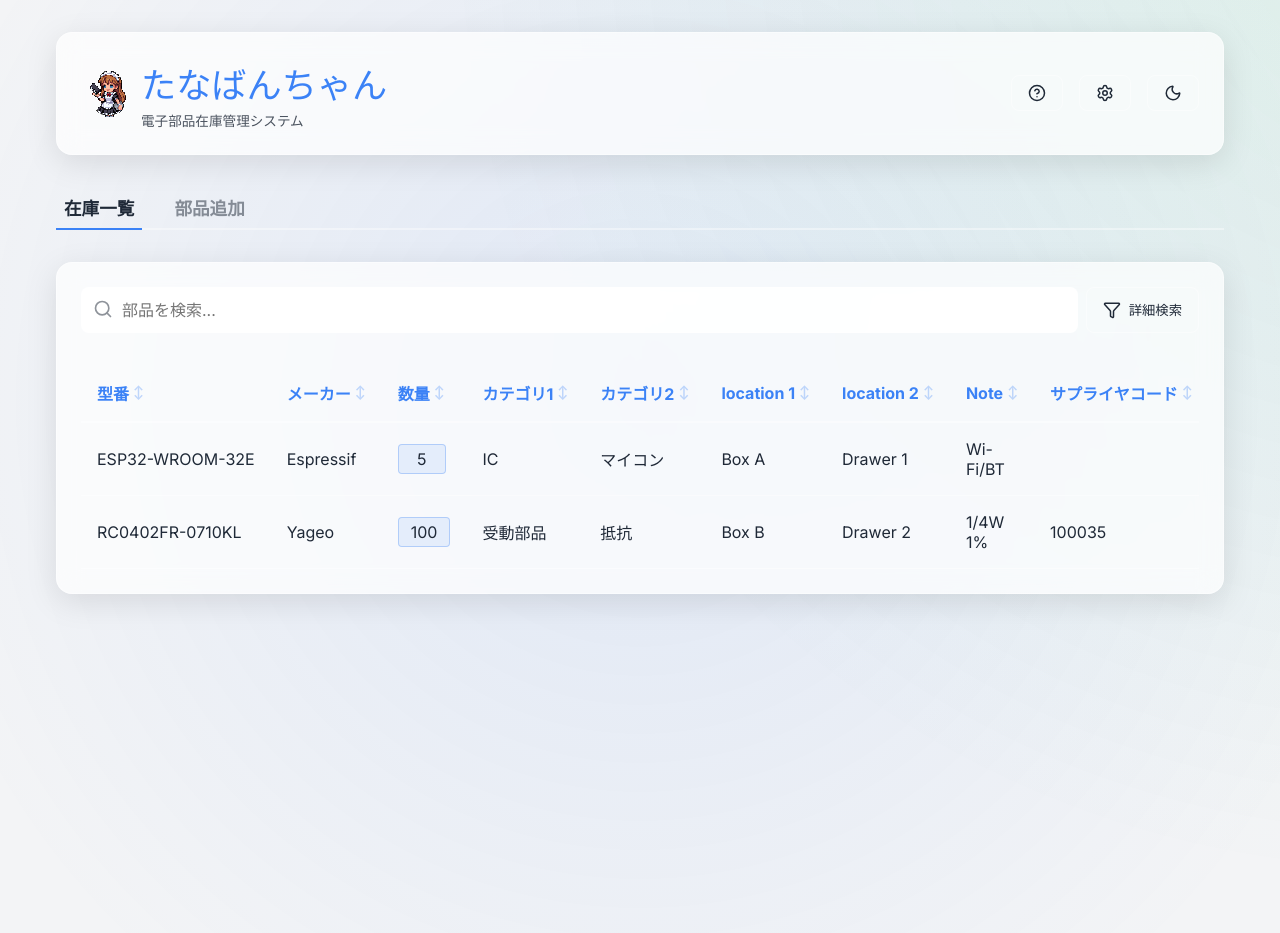
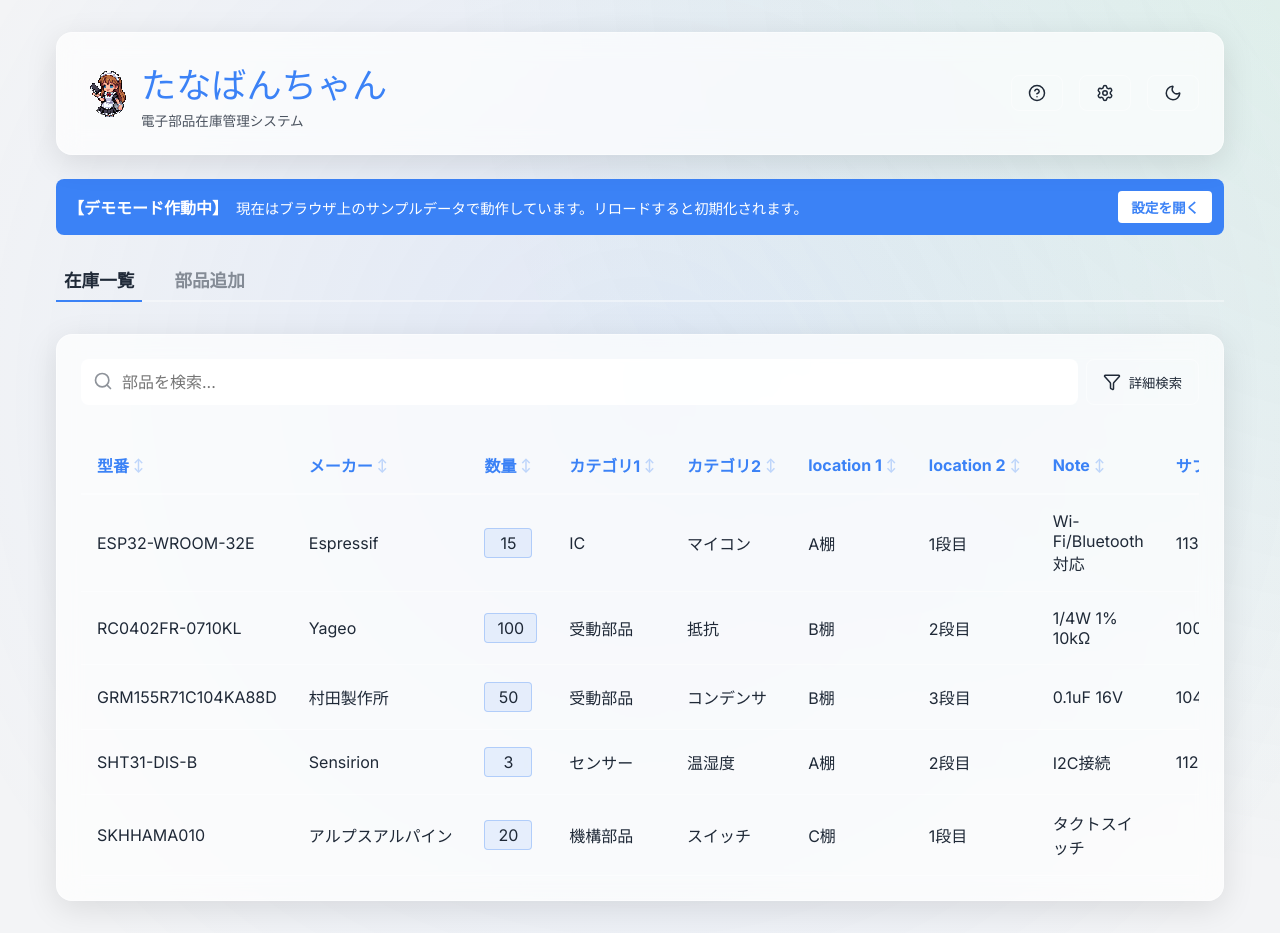
Before and after one commit to jp7dki/PartInventrySystem, a React (Vite) app: page / in a window 1280 px wide. Before the commit the page ends 800 px from the top, so only its background shows below. Built offline with nearby package versions, Linux system fonts and the light colour scheme; a web font is replaced by a local one.

Commit message:
feat: Add Demo Mode for unconfigured users

```diff
--- a/src/App.jsx
+++ b/src/App.jsx
@@ -15,6 +15,17 @@ function App() {
   const [showHelp, setShowHelp] = useState(false);
   const [visionApiKey, setVisionApiKey] = useState(localStorage.getItem('VISION_API_KEY') || '');
   const [gasApiUrl, setGasApiUrl] = useState(localStorage.getItem('GAS_API_URL') || '');
+
+  const DEMO_DATA = [
+    { 'ID': 'DEMO-001', 'カテゴリ1': 'IC', 'カテゴリ2': 'マイコン', 'メーカー': 'Espressif', '型番': 'ESP32-WROOM-32E', '数量': '15', 'location 1': 'A棚', 'location 2': '1段目', 'Note': 'Wi-Fi/Bluetooth対応', 'サプライヤコード': '113421', 'サプライヤ': '秋月電子', 'データシート': '', 'リンク': '', 'メモ': '', '新規追加日': '2026/07/19 12:00', '最終更新日': '2026/07/19 12:00' },
+    { 'ID': 'DEMO-002', 'カテゴリ1': '受動部品', 'カテゴリ2': '抵抗', 'メーカー': 'Yageo', '型番': 'RC0402FR-0710KL', '数量': '100', 'location 1': 'B棚', 'location 2': '2段目', 'Note': '1/4W 1% 10kΩ', 'サプライヤコード': '100035', 'サプライヤ': '秋月電子', 'データシート': '', 'リンク': '', 'メモ': '', '新規追加日': '2026/07/19 12:01', '最終更新日': '2026/07/19 12:01' },
+    { 'ID': 'DEMO-003', 'カテゴリ1': '受動部品', 'カテゴリ2': 'コンデンサ', 'メーカー': '村田製作所', '型番': 'GRM155R71C104KA88D', '数量': '50', 'location 1': 'B棚', 'location 2': '3段目', 'Note': '0.1uF 16V', 'サプライヤコード': '104321', 'サプライヤ': '秋月電子', 'データシート': '', 'リンク': '', 'メモ': '', '新規追加日': '2026/07/19 12:02', '最終更新日': '2026/07/19 12:02' },
+    { 'ID': 'DEMO-004', 'カテゴリ1': 'センサー', 'カテゴリ2': '温湿度', 'メーカー': 'Sensirion', '型番': 'SHT31-DIS-B', '数量': '3', 'location 1': 'A棚', 'location 2': '2段目', 'Note': 'I2C接続', 'サプライヤコード': '112040', 'サプライヤ': '秋月電子', 'データシート': '', 'リンク': '', 'メモ': '', '新規追加日': '2026/07/19 12:03', '最終更新日': '2026/07/19 12:03' },
+    { 'ID': 'DEMO-005', 'カテゴリ1': '機構部品', 'カテゴリ2': 'スイッチ', 'メーカー': 'アルプスアルパイン', '型番': 'SKHHAMA010', '数量': '20', 'location 1': 'C棚', 'location 2': '1段目', 'Note': 'タクトスイッチ', 'サプライヤコード': '', 'サプライヤ': 'マルツ', 'データシート': '', 'リンク': '', 'メモ': '', '新規追加日': '2026/07/19 12:04', '最終更新日': '2026/07/19 12:04' },
+  ];
+
+  const [demoItems, setDemoItems] = useState(DEMO_DATA);
+  const isDemoMode = !gasApiUrl || gasApiUrl.trim() === '';
 
   const defaultCols = [
     { id: 'ID', visible: false },
@@ -222,7 +233,7 @@ function App() {
         </div>
       )}
 
-      <header className="glass-panel">
+      <header className="glass-panel" style={{ marginBottom: '1.5rem' }}>
         <div style={{ display: 'flex', alignItems: 'center', gap: '0.75rem' }}>
           <img src="./logo.png" alt="logo" style={{ width: '48px', height: '48px', objectFit: 'contain', imageRendering: 'pixelated' }} />
           <div style={{ display: 'flex', flexDirection: 'column' }}>
@@ -242,6 +253,16 @@ function App() {
           </button>
         </div>
       </header>
+
+      {isDemoMode && (
+        <div style={{ padding: '0.75rem', backgroundColor: 'var(--primary-color)', color: 'white', borderRadius: '8px', marginBottom: '1.5rem', display: 'flex', alignItems: 'center', justifyContent: 'space-between', gap: '1rem', flexWrap: 'wrap' }}>
+          <div>
+            <span style={{ fontWeight: 'bold' }}>【デモモード作動中】</span>
+            <span style={{ fontSize: '0.9rem', marginLeft: '0.5rem' }}>現在はブラウザ上のサンプルデータで動作しています。リロードすると初期化されます。</span>
+          </div>
+          <button onClick={() => setShowSettings(true)} style={{ backgroundColor: 'white', color: 'var(--primary-color)', border: 'none', padding: '0.4rem 0.8rem', borderRadius: '4px', cursor: 'pointer', fontWeight: 'bold', fontSize: '0.85rem', whiteSpace: 'nowrap' }}>設定を開く</button>
+        </div>
+      )}
 
       <div className="tabs">
         <button
@@ -266,6 +287,9 @@ function App() {
           <InventoryList
             gasApiUrl={gasApiUrl}
             columns={columns}
+            isDemoMode={isDemoMode}
+            demoItems={demoItems}
+            setDemoItems={setDemoItems}
             onEditItem={(item) => {
               setItemToEdit(item);
               setActiveTab('add');
@@ -284,6 +308,9 @@ function App() {
             columns={columns}
             itemToEdit={itemToEdit}
             onCancelEdit={() => setItemToEdit(null)}
+            isDemoMode={isDemoMode}
+            demoItems={demoItems}
+            setDemoItems={setDemoItems}
           />
         )}
       </main>
--- a/src/components/AddItem.jsx
+++ b/src/components/AddItem.jsx
@@ -2,7 +2,7 @@ import React, { useState, useRef, useEffect } from 'react';
 import { useTranslation } from 'react-i18next';
 import { Camera, Upload, Loader2, CheckCircle2, Key, Download } from 'lucide-react';
 
-const AddItem = ({ onAdded, visionApiKey, gasApiUrl, onOpenSettings, columns = [], itemToEdit, onCancelEdit }) => {
+const AddItem = ({ onAdded, visionApiKey, gasApiUrl, onOpenSettings, columns = [], itemToEdit, onCancelEdit, isDemoMode, demoItems, setDemoItems }) => {
   const { t } = useTranslation();
 
   const [formData, setFormData] = useState({
@@ -21,6 +21,10 @@ const AddItem = ({ onAdded, visionApiKey, gasApiUrl, onOpenSettings, columns = [
   const [dbItems, setDbItems] = useState([]);
 
   useEffect(() => {
+    if (isDemoMode) {
+      setDbItems(demoItems);
+      return;
+    }
     if (gasApiUrl && gasApiUrl.trim() !== '') {
       fetch(gasApiUrl)
         .then(res => res.json())
@@ -31,7 +35,7 @@ const AddItem = ({ onAdded, visionApiKey, gasApiUrl, onOpenSettings, columns = [
         })
         .catch(err => console.error('Failed to fetch data:', err));
     }
-  }, [gasApiUrl]);
+  }, [gasApiUrl, isDemoMode, demoItems]);
 
   useEffect(() => {
     if (dbItems.length > 0 && columns.length > 0) {
@@ -424,8 +428,13 @@ const AddItem = ({ onAdded, visionApiKey, gasApiUrl, onOpenSettings, columns = [
       payloadItem['最終更新日'] = nowStr;
     }
 
-    if (!gasApiUrl || gasApiUrl.trim() === '') {
+    if (isDemoMode) {
       setTimeout(() => {
+        if (isUpdate) {
+          setDemoItems(demoItems.map(i => i.ID === generatedId ? payloadItem : i));
+        } else {
+          setDemoItems([payloadItem, ...demoItems]);
+        }
         setSubmitStatus('success');
         setTimeout(() => {
           onAdded();
--- a/src/components/InventoryList.jsx
+++ b/src/components/InventoryList.jsx
@@ -2,7 +2,7 @@ import React, { useState, useEffect } from 'react';
 import { useTranslation } from 'react-i18next';
 import { Search, Loader2, Filter, X, ChevronDown, ChevronUp, Edit2 } from 'lucide-react';
 
-const InventoryList = ({ gasApiUrl, columns = [], onEditItem }) => {
+const InventoryList = ({ gasApiUrl, columns = [], isDemoMode, demoItems, setDemoItems, onEditItem }) => {
   const { t } = useTranslation();
   const [items, setItems] = useState([]);
   const [searchTerm, setSearchTerm] = useState('');
@@ -42,19 +42,13 @@ const InventoryList = ({ gasApiUrl, columns = [], onEditItem }) => {
 
   useEffect(() => {
     fetchData();
-  }, [gasApiUrl]);
+  }, [gasApiUrl, isDemoMode, demoItems]);
 
   const fetchData = async () => {
     setLoading(true);
-    if (!gasApiUrl) {
-      // Mock data for demonstration if URL is not set
-      setTimeout(() => {
-        setItems([
-          { 'ID': '001', 'カテゴリ1': 'IC', 'カテゴリ2': 'マイコン', 'メーカー': 'Espressif', '型番': 'ESP32-WROOM-32E', '数量': '5', 'location 1': 'Box A', 'location 2': 'Drawer 1', 'Note': 'Wi-Fi/BT', 'サプライヤコード': '', 'サプライヤ': '秋月電子', 'データシート': '', 'リンク': '', 'メモ': '' },
-          { 'ID': '002', 'カテゴリ1': '受動部品', 'カテゴリ2': '抵抗', 'メーカー': 'Yageo', '型番': 'RC0402FR-0710KL', '数量': '100', 'location 1': 'Box B', 'location 2': 'Drawer 2', 'Note': '1/4W 1%', 'サプライヤコード': '100035', 'サプライヤ': '秋月電子', 'データシート': '', 'リンク': '', 'メモ': '' }
-        ]);
-        setLoading(false);
-      }, 1000);
+    if (isDemoMode) {
+      setItems(demoItems);
+      setLoading(false);
       return;
     }
 
@@ -79,7 +73,6 @@ const InventoryList = ({ gasApiUrl, columns = [], onEditItem }) => {
   };
 
   const updateQuantity = async (item, qtyKey, newQty) => {
-    if (!gasApiUrl) return;
 
     const evaluateMathExpression = (expr) => {
       if (typeof expr !== 'string') return expr;
@@ -101,7 +94,21 @@ const InventoryList = ({ gasApiUrl, columns = [], onEditItem }) => {
     }
 
     setUpdatingId(item.ID);
-    const updatedItem = { ...item, [qtyKey]: evaluatedQty };
+
+    const padDate = (n) => String(n).padStart(2, '0');
+    const now = new Date();
+    const formattedDate = `${now.getFullYear()}/${padDate(now.getMonth()+1)}/${padDate(now.getDate())} ${padDate(now.getHours())}:${padDate(now.getMinutes())}`;
+
+    const updatedItem = { ...item, [qtyKey]: evaluatedQty, 最終更新日: formattedDate };
+
+    if (isDemoMode) {
+      setTimeout(() => {
+        setDemoItems(demoItems.map(i => i.ID === item.ID ? updatedItem : i));
+        setUpdatingId(null);
+        setEditingQty(null);
+      }, 500);
+      return;
+    }
 
     try {
       const response = await fetch(gasApiUrl, {
```
